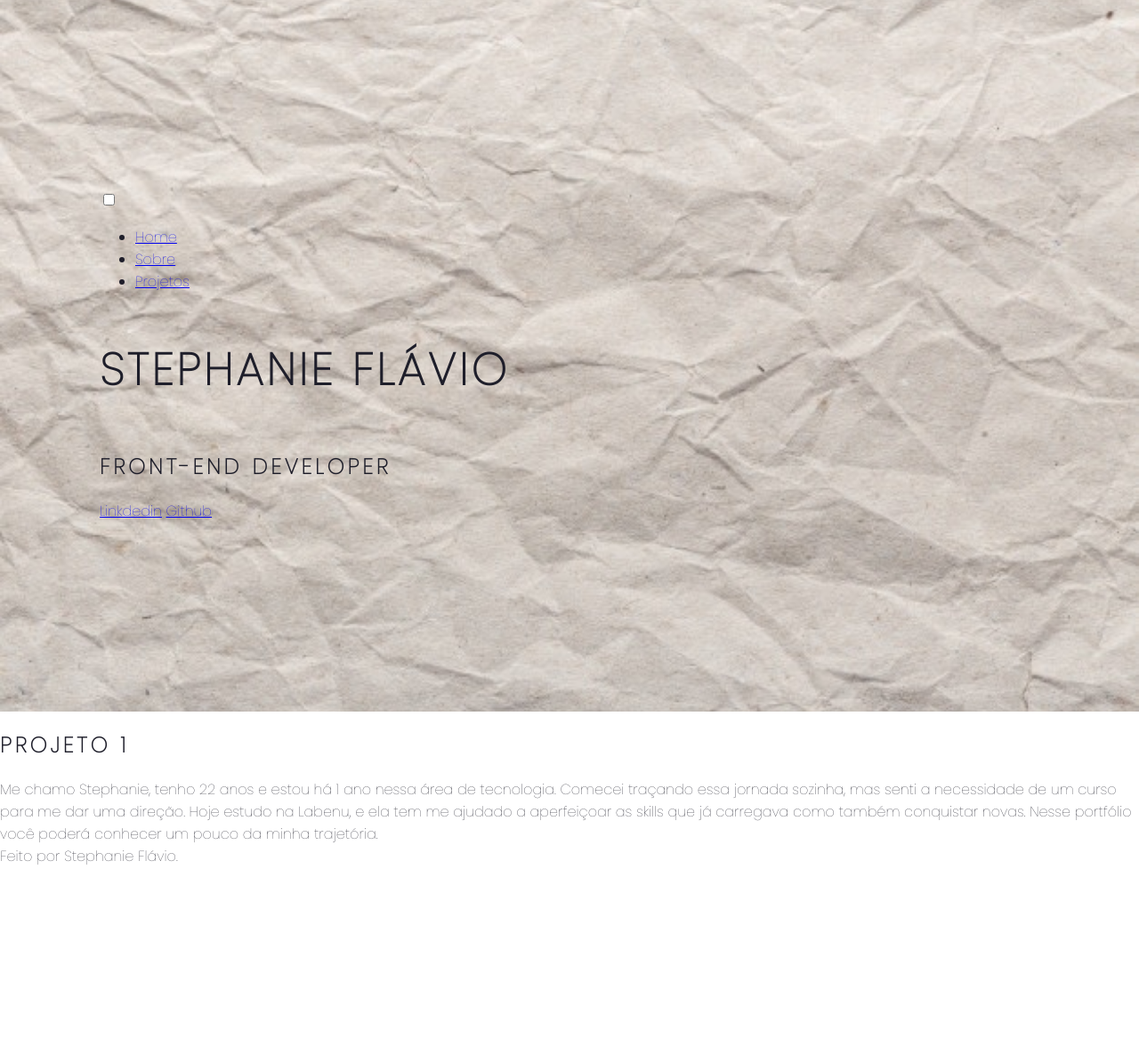
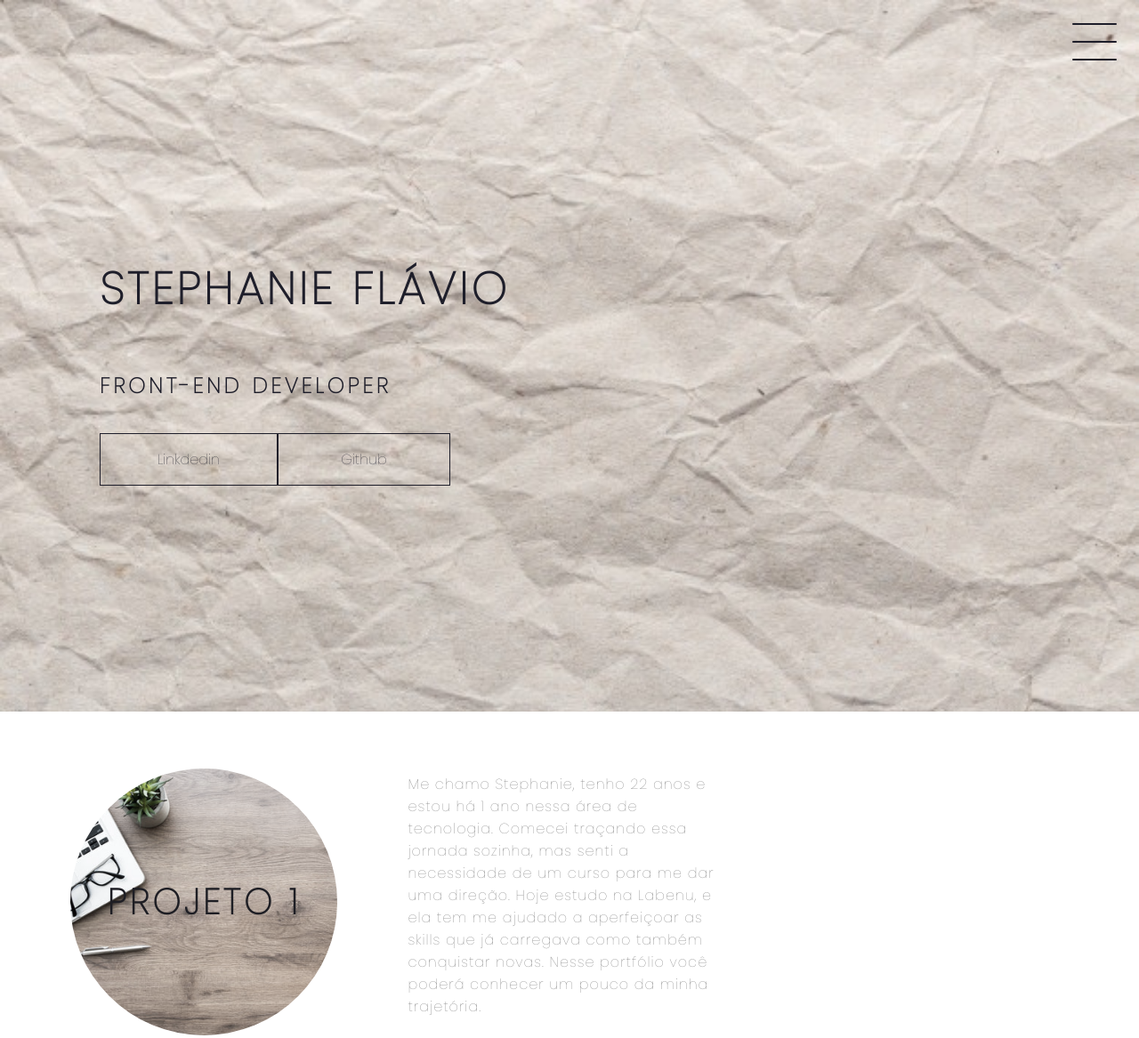
Before and after one commit to Stephmflavio/portifolio, a plain HTML site: page index.html in a window 1280 px wide. Shown: the top 1167 px of the page at 89% size. Before the commit the page ends 975 px from the top, so only its background shows below. Drawn offline with Linux system fonts and the light colour scheme.

Commit message:
finalizei a primeira pagina do portifolio

```diff
--- a/index.html
+++ b/index.html
@@ -37,7 +37,7 @@
         </div>
         <h1>Stephanie Flávio</h1>
         <h2>Front-end developer</h2>
-        <div class="media">
+        <div class="social-media">
             <a href="https://www.linkedin.com/in/stephanie-fl%C3%A1vio-b70104209/">Linkdedin</a>
             <a href="https://github.com/future4code/Stephanie-Flavio">Github</a>
         </div>
--- a/style.css
+++ b/style.css
@@ -12,10 +12,8 @@
 .header-container {
     height: 100vh;
     width: 100vw;
-    background-color: rgb(255, 235, 146);
     background-image: url('./imagens/papel-amassado-reciclado.jpg');
     background-repeat: no-repeat;
-    background-position: center;
     background-size: 100%;
     display: flex;
     flex-direction: column;
@@ -55,5 +53,235 @@
 }
 
 a:hover {
-    background-color: rgb(255, 235, 146);
+    background-color: rgb(205, 195, 162);
 }
+
+/* MENU HAMBURGUER */
+
+.checkbox-container {
+    display: flex;
+    justify-content: center;
+    align-items: center;
+}
+
+.checkbox {
+    height: 100px;
+    width: 100px;
+    position: absolute;
+    right: 0;
+    top: 0;
+    display: flex;
+    justify-content: center;
+    cursor: pointer;
+    z-index: 9999;
+    transition: 400ms ease-in-out 0s;
+}
+
+.checkbox .trace {
+    width: 50px;
+    height: 2px;
+    background-color: #1e1e2a;
+    position: absolute;
+    border-radius: 4px;
+    transition: 0.5s ease-in-out;
+}
+
+.checkbox .trace:nth-child(1) {
+    top: 26px;
+    transform: rotate(0);
+}
+
+.checkbox .trace:nth-child(2) {
+    top: 46px;
+    transform: rotate(0);
+}
+
+.checkbox .trace:nth-child(3) {
+    top: 66px;
+    transform: rotate(0);
+}
+
+#toggle {
+    display: none;
+}
+
+/* MENU */
+
+.menu {
+    position: absolute;
+    top: 28px;
+    right: 30px;
+    background-color: transparent;
+    height: 4px;
+    width: 10px;
+    border-radius: 50%;
+    box-shadow: 0px 0px 0px 0px #ffffff;
+    z-index: -1;
+    transition: 400ms ease-in-out 0s;
+}
+
+.menu-item {
+    position: fixed;
+    top: 0;
+    left: 0;
+    width: 100%;
+    height: 100vh;
+    display: flex;
+    justify-content: center;
+    align-items: center;
+    z-index: 2;
+    opacity: 0;
+    visibility: hidden;
+    transition: 400ms ease-in-out 0s;
+}
+
+.menu-item ul li a {
+    margin: 10px 0;
+    color: #1e1e2a;
+    text-decoration: none;
+    text-transform: uppercase;
+    letter-spacing: 4px;
+    font-size: 40px;
+}
+
+/* ANIMAÇÃO DO MENU */
+
+#toggle:checked + .checkbox .trace:nth-child(1) {
+    transform: rotate(45deg);
+    top: 47px;
+}
+
+#toggle:checked + .checkbox .trace:nth-child(2) {
+    transform: translate(-100px);
+    width: 30px;
+    visibility: hidden;
+    opacity: 0;
+}
+
+#toggle:checked + .checkbox .trace:nth-child(3) {
+    transform: rotate(-45deg);
+    top: 48px;
+}
+
+#toggle:checked + .checkbox {
+    background-color: #ffffff;
+}
+
+#toggle:checked ~ .menu {
+    box-shadow: 0px 0px 0px 100vmax #ffffff;
+    z-index: 1;
+}
+
+#toggle:checked ~ .menu-item {
+    visibility: visible;
+    opacity: 1;
+}
+
+/* CARDS */
+
+.container {
+    height: auto;
+    width: 100%;
+    display: flex;
+    flex-direction: column;
+    justify-content: space-evenly;
+    margin: 3rem 0;
+}
+
+.card-container {
+    display: flex;
+    justify-content: space-evenly;
+    align-items: center;
+    width: 70%;
+}
+
+.card {
+    width: 300px;
+    height: 300px;
+    border-radius: 100%;
+    margin: 1rem 0 0 0;
+    display: flex;
+    align-items: center;
+    justify-content: center;
+    background-color: rgb(205, 195, 162);
+    background-image: url('./imagens/imagem-desk.jpeg');
+    background-position: center;
+    background-size: cover;
+    background-repeat: no-repeat;
+    filter: grayscale(0.5);
+    color: #1e1e2a;
+    cursor: pointer;
+    transition: 0.5s ease-in-out;
+}
+
+.card-text {
+    width: 40%;
+    letter-spacing: 1px;
+    color: rgb(109, 109, 109)
+}
+
+.card-wrapper {
+    text-align: center;
+    display: flex;
+    flex-direction: column;
+    justify-content: center;
+    align-items: center;
+    position: relative;
+}
+
+.card-wrapper::before {
+    content: '';
+    position: absolute;
+    height: 100px;
+    width: 100px;
+    border-radius: 50%;
+    display: block;
+    border: 1px solid #ffffff;
+    opacity: 0;
+    transition: 0.5s ease-in-out;
+}
+
+.card-wrapper h2 {
+    font-size: 40px;
+    text-transform: uppercase;
+    letter-spacing: 4px;
+    margin: 0;
+    transition: 0.5s ease-in-out;
+}
+
+.card-wrapper p {
+    font-size: 0;
+    visibility: visible;
+    opacity: 0;
+    font-weight: bold;
+    text-transform: uppercase;
+    transition: 0.5s ease-in-out;
+}
+
+.card:hover {
+    filter: unset;
+}
+
+.card:hover > .card-wrapper::before {
+    height: 200px;
+    width: 200px;
+    opacity: 1;
+}
+
+.card:hover > .card-wrapper p {
+    opacity: 1;
+    visibility: visible;
+    font-size: 1px;
+}
+
+/* FOOTER */
+
+.footer {
+    width: 100%;
+    height: 100px;
+    background-color: rgb(205, 195, 162);
+    display: flex;
+    align-items: center;
+    justify-content: center;
+    color: #1e1e2a;
+}
```
Also changed, not shown: imagens/imagem-desk.jpeg (added), 1 other file.
